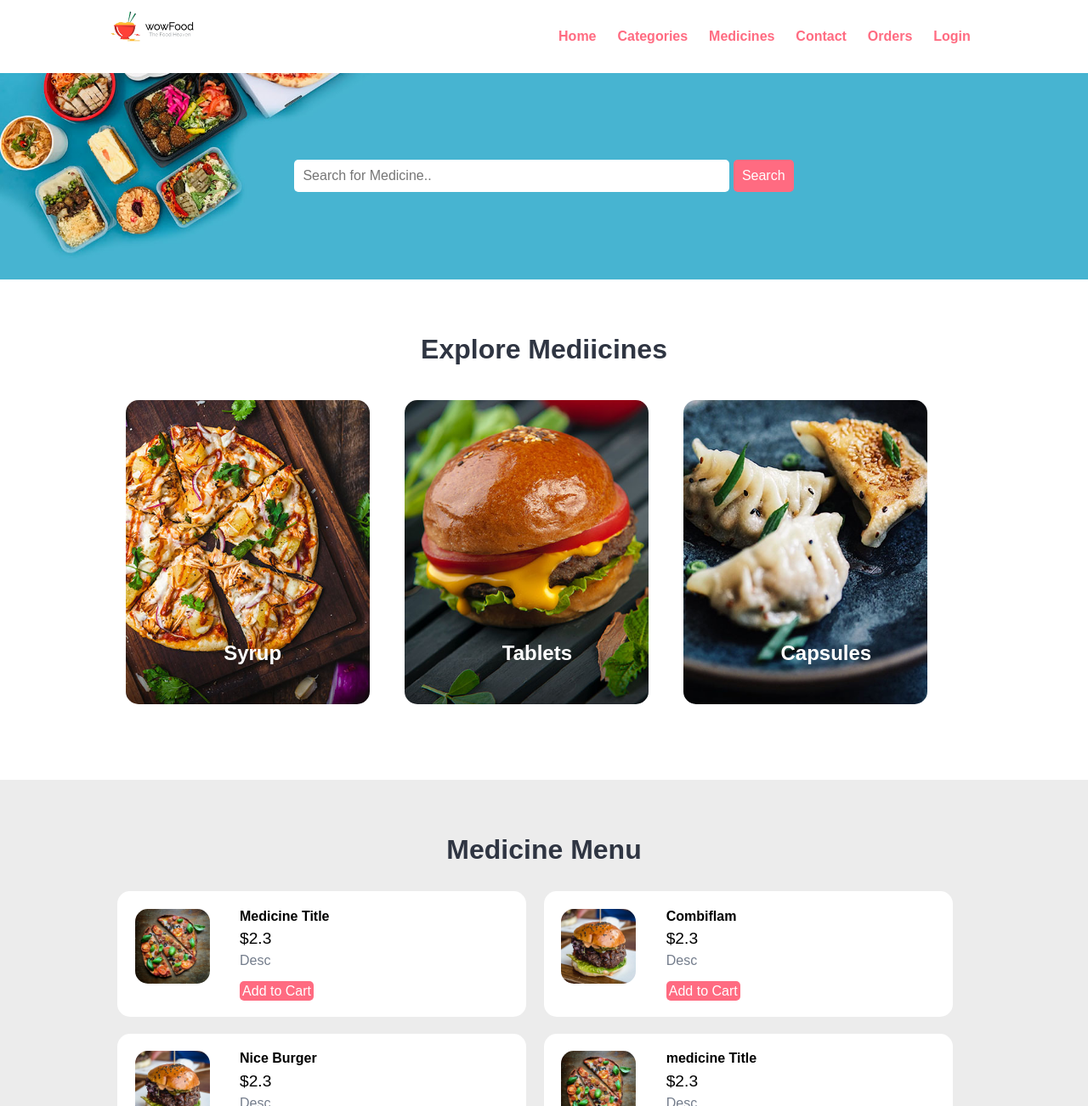
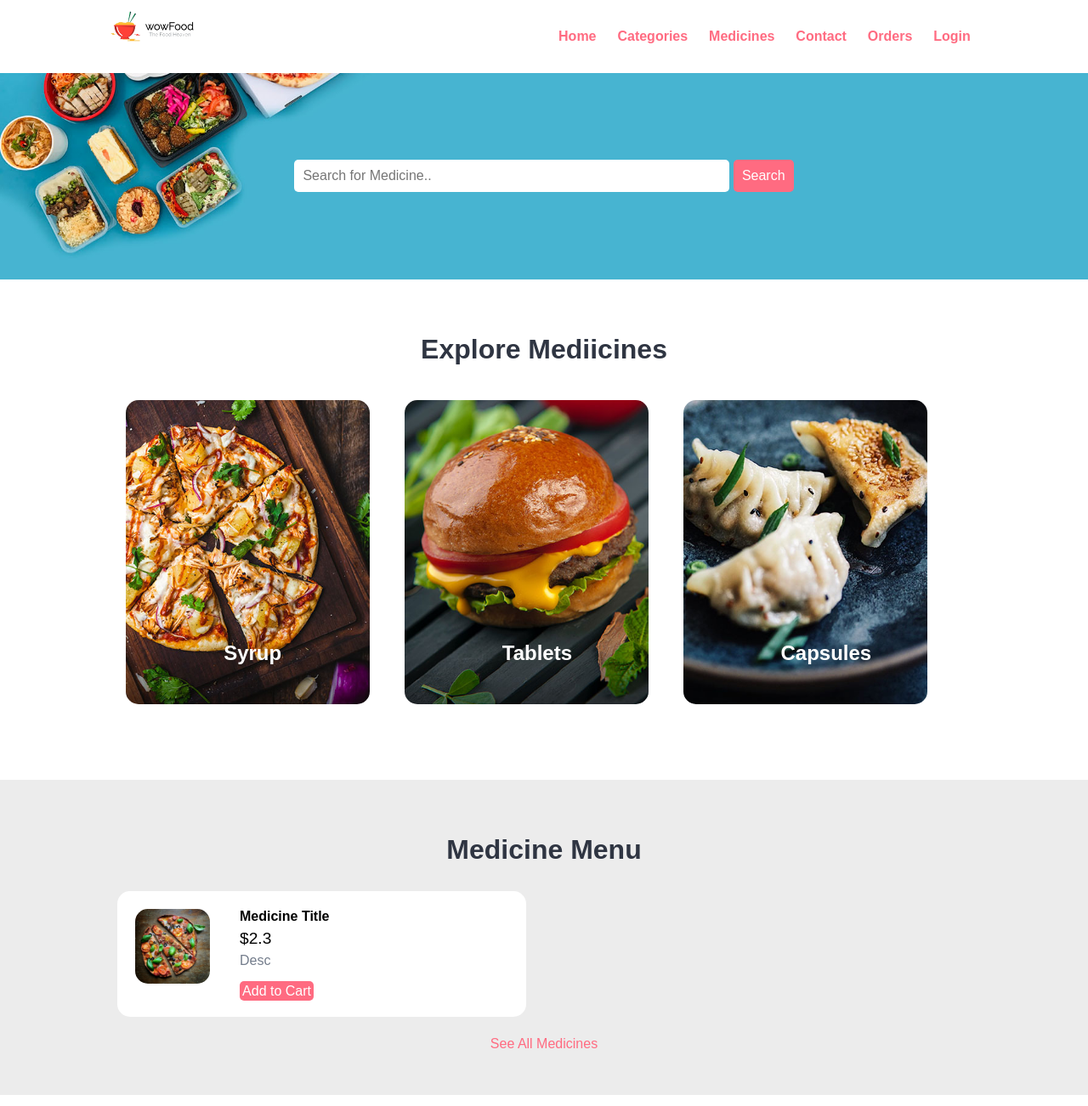
Before and after one commit to digi11/inventory-management, a Flask app: page /index in a window 1280 px wide. Shown: the top 1302 px of the page at 85% size. Run offline with Flask 2, Linux system fonts and the light colour scheme; grey boxes are pictures that could not be loaded.

Commit message:
....lol.....

```diff
--- a/customer_side/__init__.py
+++ b/customer_side/__init__.py
@@ -7,7 +7,7 @@ from customer_side import config
 
 
 application=Flask(__name__)
-
+application.secret_key='jaapuchkeaa'
 
 
 # set up firebase configs for firebase authentication
--- a/customer_side/authentication.py
+++ b/customer_side/authentication.py
@@ -3,7 +3,7 @@ from unittest import result
 from customer_side import application, auth, users_collection
 
 
-from flask import request, session, render_template
+from flask import redirect, request, session, render_template
 
 
 # api to facilitate application login for a customer
@@ -26,7 +26,7 @@ def customer_login():
                 "msg": uid
                 }
             application.logger.info(response)
-            return response
+            return redirect('/index')
 
         except Exception as e:
             response = {
--- a/customer_side/server.py
+++ b/customer_side/server.py
@@ -1,4 +1,4 @@
-from customer_side import application
+from customer_side import application, database
 from flask import render_template
 
 
@@ -11,6 +11,8 @@ def hello():
 # api for index page
 @application.route('/index', methods=['GET'])
 def index():
+    medicines = database.get_10_medicines()
+    print(medicines)
 
     application.logger.info("Index page loaded")
-    return render_template('index.html')
+    return render_template('index.html', medicines = medicines)
--- a/customer_side/templates/index.html
+++ b/customer_side/templates/index.html
@@ -38,7 +38,7 @@
                         <a href="order1.html">Orders</a>
                     </li>
                     <li>
-                        <a href="login.html">Login</a>
+                        <a href="/customer-login" >Login</a>
                     </li>
                 </ul>
             </div>
@@ -117,90 +117,6 @@
                 </div>
             </div>
 
-            <div class="medicine-menu-box">
-                <div class="medicine-menu-img">
-                    <img src="static/images/menu-burger.jpg" alt="dolo" class="img-responsive img-curve">
-                </div>
-
-                <div class="medicine-menu-desc">
-                    <h4>Combiflam</h4>
-                    <p class="medicine-price">$2.3</p>
-                    <p class="medicine-detail">
-                        Desc
-                    </p>
-                    <br>
-
-                    <a href="order.html" class="btn btn-primary">Add to Cart</a>
-                </div>
-            </div>
-
-            <div class="medicine-menu-box">
-                <div class="medicine-menu-img">
-                    <img src="static/images/menu-burger.jpg" alt="dolo" class="img-responsive img-curve">
-                </div>
-
-                <div class="medicine-menu-desc">
-                    <h4>Nice Burger</h4>
-                    <p class="medicine-price">$2.3</p>
-                    <p class="medicine-detail">
-                        Desc
-                    </p>
-                    <br>
-
-                    <a href="order.html" class="btn btn-primary">Add to Cart</a>
-                </div>
-            </div>
-
-            <div class="medicine-menu-box">
-                <div class="medicine-menu-img">
-                    <img src="static/images/menu-pizza.jpg" alt="dolo" class="img-responsive img-curve">
-                </div>
-
-                <div class="medicine-menu-desc">
-                    <h4>medicine Title</h4>
-                    <p class="medicine-price">$2.3</p>
-                    <p class="medicine-detail">
-                        Desc
-                    </p>
-                    <br>
-
-                    <a href="order.html" class="btn btn-primary">Add to Cart</a>
-                </div>
-            </div>
-
-            <div class="medicine-menu-box">
-                <div class="medicine-menu-img">
-                    <img src="static/images/menu-pizza.jpg" alt="Chicke Hawain Pizza" class="img-responsive img-curve">
-                </div>
-
-                <div class="medicine-menu-desc">
-                    <h4>Medicine Title</h4>
-                    <p class="medicine-price">$2.3</p>
-                    <p class="medicine-detail">
-                        Desc
-                    </p>
-                    <br>
-
-                    <a href="order.html" class="btn btn-primary">Add to Cart</a>
-                </div>
-            </div>
-
-            <div class="medicine-menu-box">
-                <div class="medicine-menu-img">
-                    <img src="static/images/menu-momo.jpg" alt="dolo" class="img-responsive img-curve">
-                </div>
-
-                <div class="medicine-menu-desc">
-                    <h4>Chicken Steam Momo</h4>
-                    <p class="medicine-price">$2.3</p>
-                    <p class="medicine-detail">
-                        Desc
-                    </p>
-                    <br>
-
-                    <a href="order.html" class="btn btn-primary">Add to Cart</a>
-                </div>
-            </div>
 
 
             <div class="clearfix"></div>
```
Also changed, not shown: customer_side/cart.py (added, +31 -0 lines).
